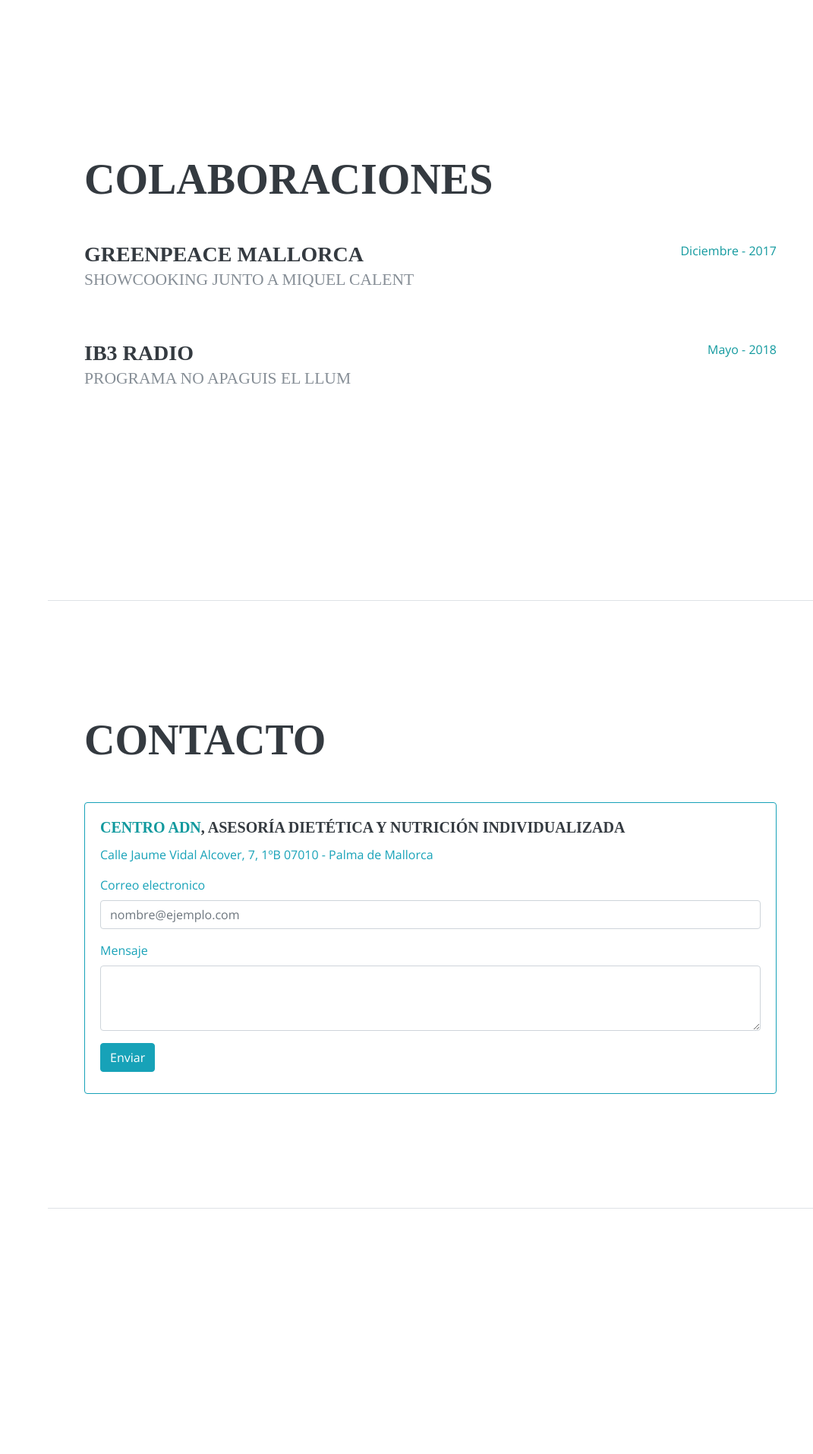
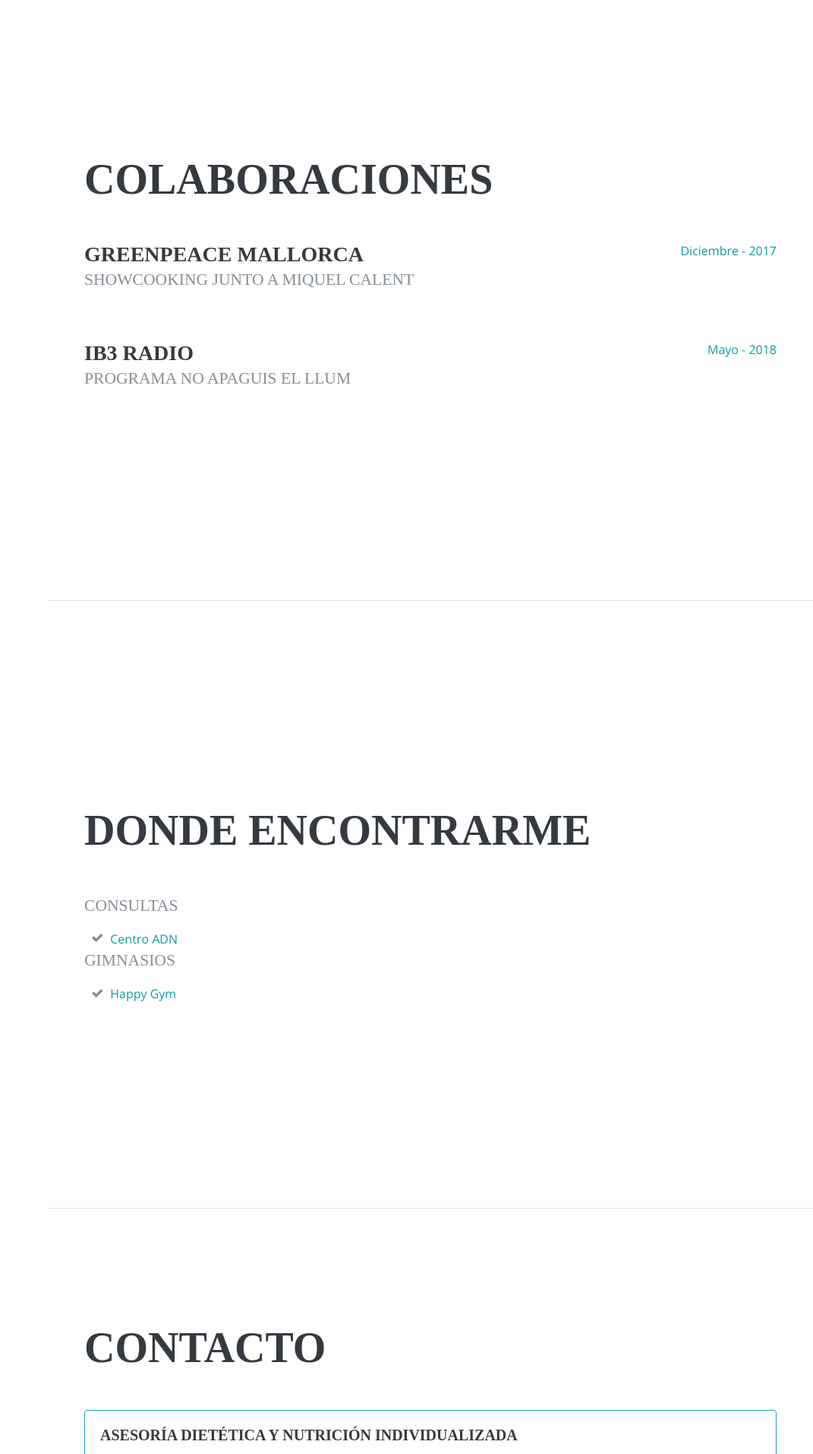
Before and after one commit to Cortocircuito/georgina-mysite, a Django app: page / in a window 1280 px wide. Shown: the part 3400-5314 px from the top of the page at 76% size, without its empty margins (209-1280 px from the left). Before the commit the page ends 4991 px from the top, so only its background shows below. Run offline with Django 3.2, Linux system fonts and the light colour scheme; some libraries are stand-ins or nearby versions; some web fonts are replaced.

Commit message:
Add information where she work

```diff
--- a/myprofile/templates/myprofile/base.html
+++ b/myprofile/templates/myprofile/base.html
@@ -57,16 +57,17 @@
             <a class="nav-link js-scroll-trigger" href="/#publicaciones">Publicaciones</a>
           </li>
           <li class="nav-item">
-            <a class="nav-link js-scroll-trigger" href="#colaboraciones">Colaboraciones</a>
+            <a class="nav-link js-scroll-trigger" href="/#colaboraciones">Colaboraciones</a>
+          </li>
+          <li class="nav-item">
+            <a class="nav-link js-scroll-trigger" href="/#donde">Donde Encontrarme</a>
           </li>
           <li class="nav-item">
             <a class="nav-link js-scroll-trigger" href="/#contacto">Contacto</a>
           </li>
-
           <li class="nav-item">
             <a class="nav-link js-scroll-trigger" href="galeria.html">Galería</a>
           </li>
-
           <li class="nav-item">
             <a class="nav-link js-scroll-trigger" href="insta.html">Para Comerte Mejor</a>
           </li>
--- a/myprofile/templates/myprofile/index.html
+++ b/myprofile/templates/myprofile/index.html
@@ -8,9 +8,16 @@
           <h1 class="mb-0">Georgina <span class="text-primary">Dávila</span></h1>
 
           <div class="subheading mb-5">
-            Palma de Mallorca, Islas Baleares · <a href="mailto:mejorcomertepara@gmail.com">mejorcomertepara@gmail.com</a>
+            Palma de Mallorca, Islas Baleares ·
+            <a href="mailto:mejorcomertepara@gmail.com">mejorcomertepara@gmail.com</a>
           </div>
-          <p class="mb-5">Soy una experimentada nutricionista especializada en Cineantropometría y Nutrición Deportiva. Además poseo un curso de Especialización en Obesidad, así que tengo las aptitudes necesarias para ayudar a pacientes con esta patología. Me apasiona mi trabajo y es por ello que además administro un proyecto online llamado "Para comerte mejor", donde trato de dar ideas para platos sencillos y saludables.</p>
+          <p class="mb-5">
+            Soy una experimentada nutricionista especializada en Cineantropometría y
+            Nutrición Deportiva. Además poseo un curso de Especialización en Obesidad,
+            así que tengo las aptitudes necesarias para ayudar a pacientes con esta patología.
+            Me apasiona mi trabajo y es por ello que además administro un proyecto online llamado
+            "Para comerte mejor", donde trato de dar ideas para platos sencillos y saludables.
+          </p>
           <ul class="list-inline list-social-icons mb-0">
             <li class="list-inline-item">
               <a href="https://es.linkedin.com/in/georgina-d%C3%A1vila-buriello-59b85064">
@@ -169,6 +176,28 @@ Nutrición y Salud (ICNS)</h3>
         </div>
       </section>
 
+      <section class="resume-section p-3 p-lg-5 d-flex flex-column" id="donde">
+        <div class="my-auto">
+          <h2 class="mb-5">Donde encontrarme</h2>
+
+          <div class="subheading mb-3">Consultas</div>
+          <ul class="fa-ul mb-0">
+            <li>
+              <i class="fa-li fa fa-check"></i>
+              <a href="http://centroadn.com/">Centro ADN</a>
+            </li>
+          </ul>
+
+          <div class="subheading mb-3">Gimnasios</div>
+          <ul class="fa-ul mb-0">
+            <li>
+              <i class="fa-li fa fa-check"></i>
+              <a href="http://happygym.es/">Happy Gym</a>
+            </li>
+          </ul>
+        </div>
+      </section>
+
       <section class="resume-section p-3 p-lg-5 d-flex flex-column" id="contacto">
         <div class="my-auto">
           <h2 class="mb-5">Contacto</h2>
@@ -177,9 +206,9 @@ Nutrición y Salud (ICNS)</h3>
         <div class="col-sm-12">
           <div class="card border-info">
                 <div class="card-body text-info">
-                  <h5 class="card-title"><a href="http://centroadn.com">Centro ADN</a>, Asesoría Dietética y Nutrición Individualizada</h5>
+                  <h5 class="card-title">Asesoría Dietética y Nutrición Individualizada</h5>
                   <p class="card-text">
-                    Calle Jaume Vidal Alcover, 7, 1ºB 07010 - Palma de Mallorca
+                    Palma de Mallorca, Islas Baleares
                   </p>
 
                   <form>
```
